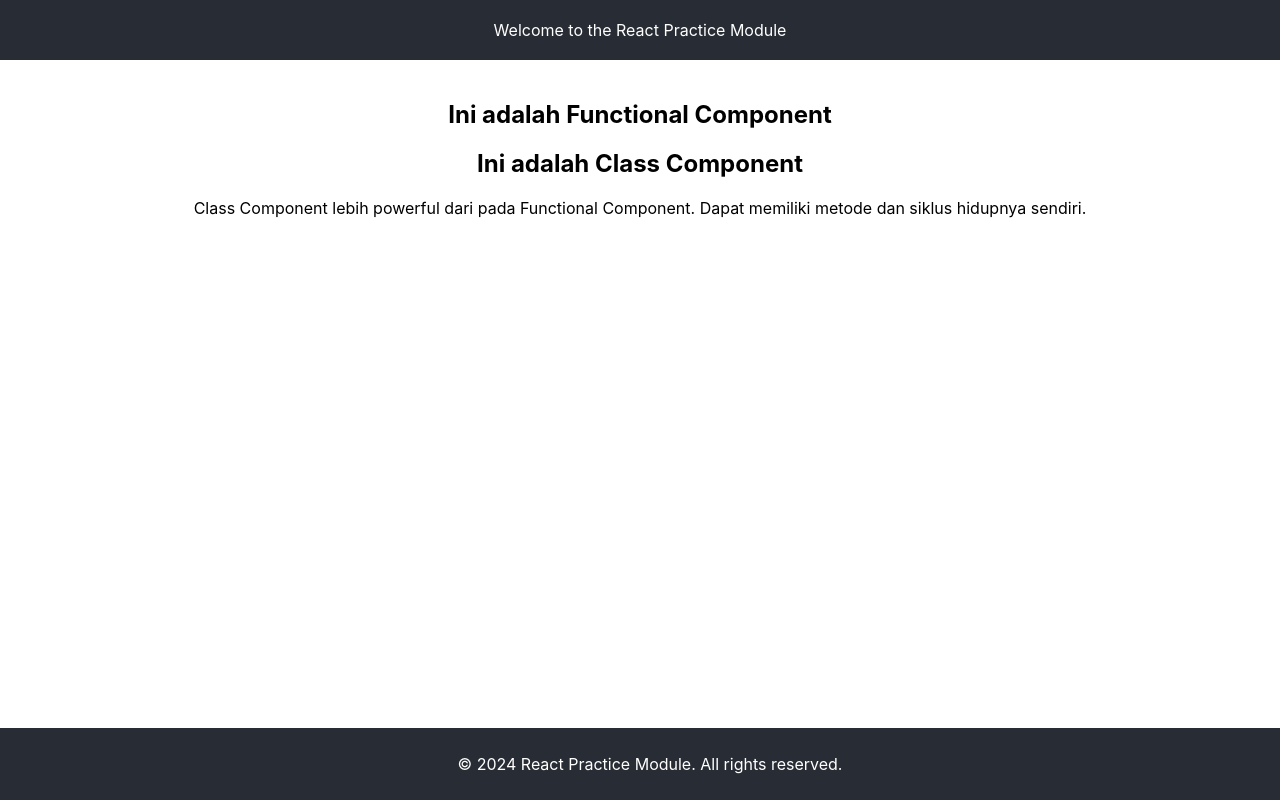
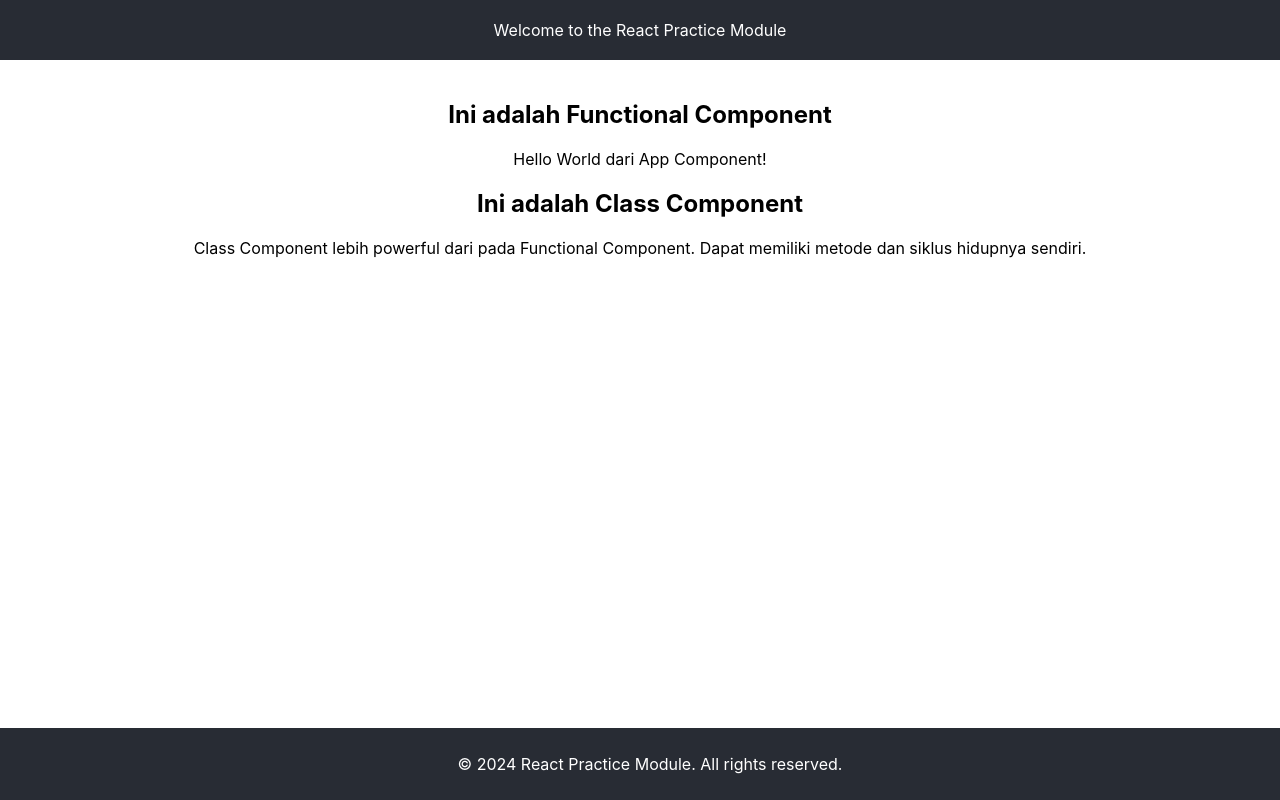
Before and after one commit to ipincamp/learn-react, a React (Create React App) app: page / in a window 1280 px wide. Built offline with nearby package versions, Linux system fonts and the light colour scheme.

Commit message:
feat: update MainContent component to pass message prop to FunctionalComponent
Menambah props message untuk dapat diteruskan ke FunctionalComponent

```diff
--- a/src/components/MainContent.jsx
+++ b/src/components/MainContent.jsx
@@ -2,10 +2,10 @@ import React from "react";
 import FunctionalComponent from "./FunctionalComponent";
 import ClassComponent from "./ClassComponent";
 
-const MainContent = () => {
+const MainContent = (props) => {
   return (
     <main>
-      <FunctionalComponent />
+      <FunctionalComponent message={props.message} />
       <ClassComponent />
     </main>
   );
```
